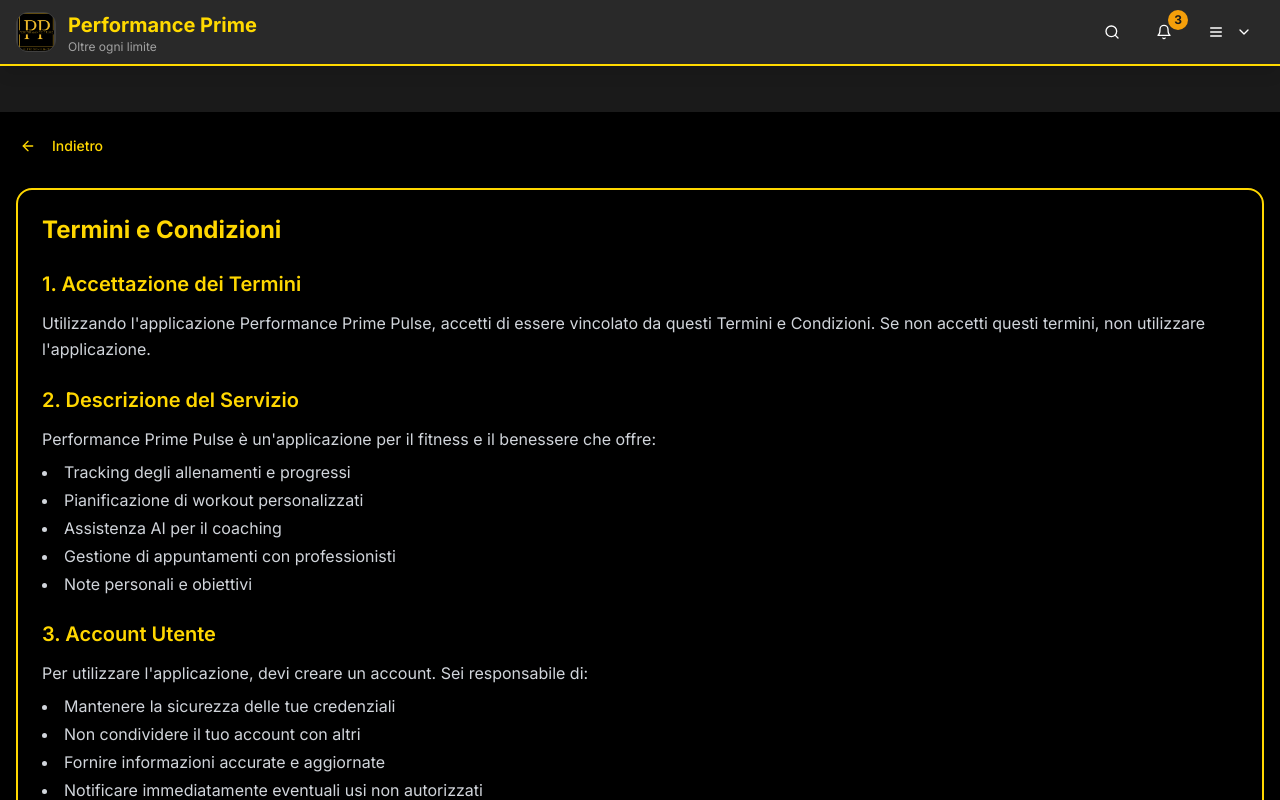
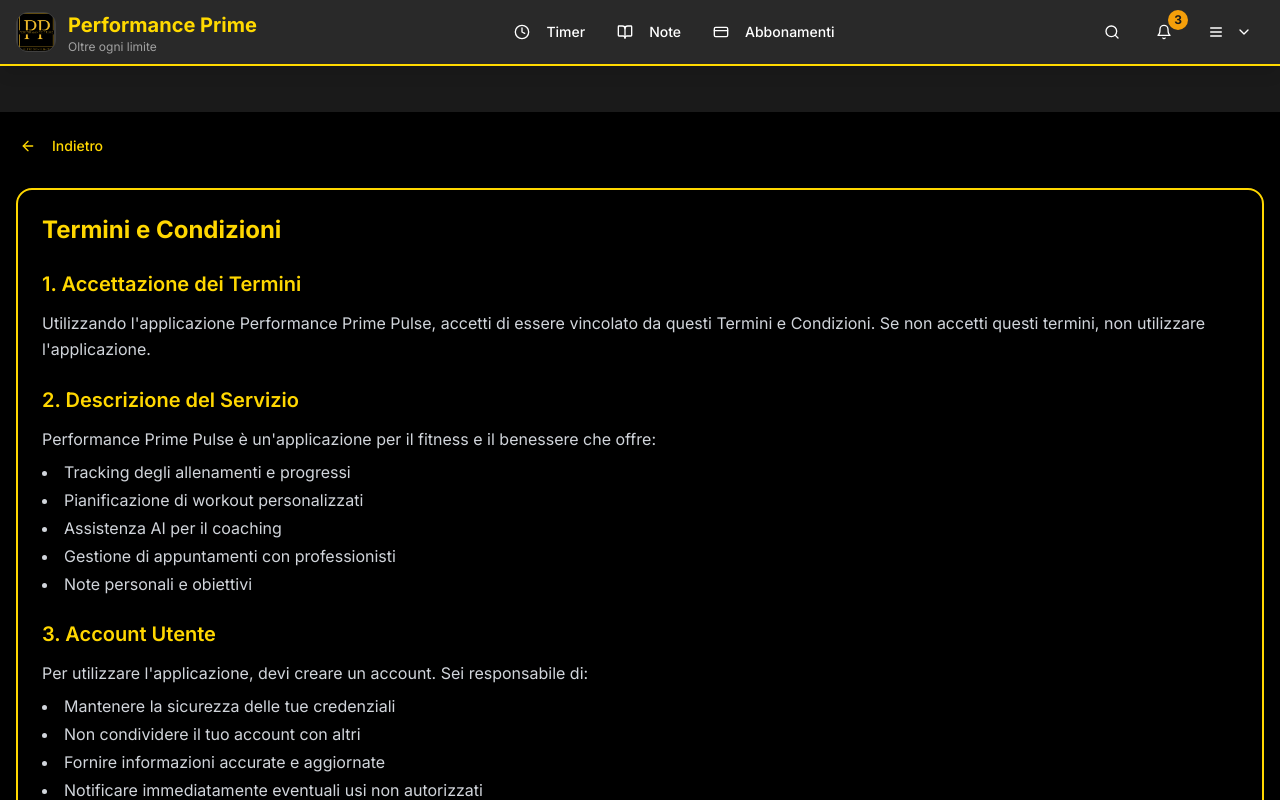
Before and after one commit to Mattiasilvester/performance-prime-pulse, a React (Vite) app: page /terms-and-conditions in a window 1280 px wide. Shown: the top 800 px of the page. Built offline with nearby package versions, Linux system fonts and the light colour scheme.

Commit message:
feat: migliorata accessibilità navigazione - aggiunta barra navigazione rapida per desktop - implementato Floating Action Button per mobile - azioni rapide accessibili senza overlay - menu hamburger semplificato con solo funzioni secondarie - UX migliorata per nuovi utenti

```diff
--- a/src/components/dashboard/QuickActions.tsx
+++ b/src/components/dashboard/QuickActions.tsx
@@ -1,4 +1,4 @@
-import { Play, Calendar, MessageSquare, Plus, Lock } from 'lucide-react';
+import { Play, Calendar, MessageSquare, Plus, Lock, Clock, BookOpen } from 'lucide-react';
 import { Button } from '@/components/ui/button';
 import { useNavigate } from 'react-router-dom';
 import { useState, useEffect } from 'react';
@@ -104,6 +104,25 @@ const QuickActions = () => {
       textColor: 'text-white',
       onClick: handleStartWorkout,
       disabled: isLoading,
+      accessible: true,
+    },
+    {
+      label: 'Timer',
+      description: 'Avvia timer allenamento',
+      icon: Clock,
+      color: 'bg-gradient-to-r from-[#c89116] to-black hover:from-black hover:to-[#c89116] border-2 border-[#c89116]',
+      textColor: 'text-white',
+      onClick: () => navigate('/timer'),
+      accessible: true,
+    },
+    {
+      label: 'Note',
+      description: 'Gestisci le tue note',
+      icon: BookOpen,
+      color: 'bg-gradient-to-r from-black to-[#c89116] hover:from-[#c89116] hover:to-black border-2 border-[#c89116]',
+      textColor: 'text-white',
+      onClick: () => navigate('/notes'),
+      accessible: true,
     },
     {
       label: 'Prenota Sessione',
@@ -111,21 +130,7 @@ const QuickActions = () => {
       icon: Calendar,
       color: 'bg-gradient-to-r from-[#c89116] to-black hover:from-black hover:to-[#c89116] border-2 border-[#c89116]',
       textColor: 'text-white',
-    },
-    {
-      label: 'Chat AI Coach',
-      description: 'Chiedi consiglio',
-      icon: MessageSquare,
-      color: 'bg-gradient-to-r from-black to-[#c89116] hover:from-[#c89116] hover:to-black border-2 border-[#c89116]',
-      textColor: 'text-white',
-    },
-    {
-      label: 'Nuovo Obiettivo',
-      description: 'Sfida te stesso',
-      icon: Plus,
-      color: 'bg-gradient-to-r from-[#c89116] to-black hover:from-black hover:to-[#c89116] border-2 border-[#c89116]',
-      textColor: 'text-white',
-      onClick: handleNewObjectiveClick,
+      accessible: false,
     },
   ];
 
@@ -135,10 +140,11 @@ const QuickActions = () => {
 
         <h3 className="text-lg font-semibold text-pp-gold mb-4">Azioni Rapide</h3>
 
-        <div className="grid grid-cols-2 lg:grid-cols-4 gap-4 relative">
+        <div className="grid grid-cols-2 lg:grid-cols-4 gap-4">
           {actions.map((action) => {
             const Icon = action.icon;
 
+            if (action.accessible) {
               return (
                 <Button
                   key={action.label}
@@ -153,16 +159,31 @@ const QuickActions = () => {
                   </div>
                 </Button>
               );
-          })}
+            } else {
+              return (
+                <div key={action.label} className="relative">
+                  <Button
+                    disabled
+                    className={`${action.color} ${action.textColor} h-auto p-4 flex flex-col items-center space-y-2 opacity-50`}
+                  >
+                    <Icon className="h-6 w-6" />
+                    <div className="text-center">
+                      <p className="font-medium text-sm">{action.label}</p>
+                      <p className="text-xs opacity-90">{action.description}</p>
+                    </div>
+                  </Button>
 
-          {/* Overlay unico su tutta la sezione Azioni Rapide */}
+                  {/* Overlay individuale per azioni bloccate */}
                   <div className="absolute inset-0 bg-gray-600/40 backdrop-blur-sm rounded-lg z-10 flex items-center justify-center">
                     <div className="text-center">
-              <div className="text-4xl mb-4">🔒</div>
-              <h3 className="text-lg font-bold text-white mb-2">Funzionalità in arrivo</h3>
-              <p className="text-sm text-gray-200">Le azioni rapide saranno disponibili presto!</p>
+                      <div className="text-2xl mb-2">🔒</div>
+                      <p className="text-xs text-gray-200">Prossimamente</p>
                     </div>
                   </div>
+                </div>
+              );
+            }
+          })}
         </div>
       </div>
 
--- a/src/components/layout/AppLayout.tsx
+++ b/src/components/layout/AppLayout.tsx
@@ -2,6 +2,7 @@
 import React from 'react';
 import { Header } from './Header';
 import { BottomNavigation } from './BottomNavigation';
+import { FloatingActionButton } from './FloatingActionButton';
 
 interface AppLayoutProps {
   children: React.ReactNode;
@@ -20,6 +21,9 @@ export const AppLayout: React.FC<AppLayoutProps> = ({ children }) => {
 
       {/* Bottom Navigation */}
       <BottomNavigation />
+
+      {/* Floating Action Button */}
+      <FloatingActionButton />
     </div>
   );
 };
--- /dev/null
+++ b/src/components/layout/FloatingActionButton.tsx
@@ -0,0 +1,74 @@
+import { useState } from 'react';
+import { Plus, Clock, BookOpen, CreditCard, X } from 'lucide-react';
+import { Button } from '@/components/ui/button';
+import { useNavigate } from 'react-router-dom';
+import { useTranslation } from '@/hooks/useTranslation';
+
+export const FloatingActionButton = () => {
+  const [isOpen, setIsOpen] = useState(false);
+  const navigate = useNavigate();
+  const { t } = useTranslation();
+
+  const quickActions = [
+    {
+      id: 'timer',
+      label: 'Timer',
+      icon: Clock,
+      path: '/timer',
+      color: 'bg-brand-primary hover:bg-brand-primary/80'
+    },
+    {
+      id: 'notes',
+      label: 'Note',
+      icon: BookOpen,
+      path: '/notes',
+      color: 'bg-interactive-primary hover:bg-interactive-primary/80'
+    },
+    {
+      id: 'subscriptions',
+      label: 'Abbonamenti',
+      icon: CreditCard,
+      path: '/subscriptions',
+      color: 'bg-surface-secondary hover:bg-surface-secondary/80'
+    },
+  ];
+
+  const handleActionClick = (path: string) => {
+    navigate(path);
+    setIsOpen(false);
+  };
+
+  return (
+    <div className="lg:hidden fixed bottom-20 right-4 z-50">
+      {/* Quick Actions */}
+      {isOpen && (
+        <div className="absolute bottom-16 right-0 space-y-2">
+          {quickActions.map((action) => {
+            const Icon = action.icon;
+            return (
+              <Button
+                key={action.id}
+                onClick={() => handleActionClick(action.path)}
+                className={`${action.color} text-background shadow-lg w-12 h-12 rounded-full flex items-center justify-center transition-all duration-200 hover:scale-110`}
+              >
+                <Icon className="h-5 w-5" />
+              </Button>
+            );
+          })}
+        </div>
+      )}
+
+      {/* Main FAB */}
+      <Button
+        onClick={() => setIsOpen(!isOpen)}
+        className={`${
+          isOpen
+            ? 'bg-interactive-danger hover:bg-interactive-danger/80'
+            : 'bg-brand-primary hover:bg-brand-primary/80'
+        } text-background shadow-lg w-14 h-14 rounded-full flex items-center justify-center transition-all duration-200 hover:scale-110`}
+      >
+        {isOpen ? <X className="h-6 w-6" /> : <Plus className="h-6 w-6" />}
+      </Button>
+    </div>
+  );
+};
--- a/src/components/layout/Header.tsx
+++ b/src/components/layout/Header.tsx
@@ -1,4 +1,4 @@
-import { Bell, Search, Menu, LogOut, ChevronDown, Home, Dumbbell, Calendar, Bot, User, FileText, Timer, CreditCard, X, Shield, FileText as FileTextIcon } from 'lucide-react';
+import { Bell, Search, Menu, LogOut, ChevronDown, Home, Dumbbell, Calendar, Bot, User, FileText, Timer, CreditCard, X, Shield, FileText as FileTextIcon, Clock, BookOpen } from 'lucide-react';
 import { Button } from '@/components/ui/button';
 import { useState, useEffect, useRef } from 'react';
 import { useAuth } from '@/hooks/useAuth';
@@ -44,14 +44,19 @@ export const Header = () => {
   const searchRef = useRef<HTMLDivElement>(null);
   const { t } = useTranslation();
 
-  const navigationItems = [
+  // Funzioni principali accessibili direttamente
+  const primaryNavigationItems = [
+    { id: 'timer', label: 'Timer', icon: Clock, path: '/timer' },
+    { id: 'notes', label: 'Note', icon: BookOpen, path: '/notes' },
+    { id: 'subscriptions', label: 'Abbonamenti', icon: CreditCard, path: '/subscriptions' },
+  ];
+
+  // Funzioni secondarie nel menu hamburger
+  const secondaryNavigationItems = [
     { id: 'dashboard', label: t('navigation.dashboard'), icon: Home, path: '/' },
-    { id: 'subscriptions', label: 'Abbonamenti', icon: CreditCard, path: '/subscriptions' },
     { id: 'workouts', label: t('navigation.workouts'), icon: Dumbbell, path: '/workouts' },
     { id: 'schedule', label: t('navigation.schedule'), icon: Calendar, path: '/schedule' },
-    { id: 'timer', label: t('navigation.timer'), icon: Timer, path: '/timer' },
     { id: 'ai-coach', label: t('navigation.aiCoach'), icon: Bot, path: '/ai-coach' },
-    { id: 'notes', label: t('navigation.notes'), icon: FileText, path: '/notes' },
     { id: 'profile', label: t('navigation.profile'), icon: User, path: '/profile' },
   ];
 
@@ -173,6 +178,31 @@ export const Header = () => {
             </div>
           </div>
 
+          {/* Barra di navigazione rapida per desktop */}
+          <div className="hidden lg:flex items-center space-x-2">
+            {primaryNavigationItems.map((item) => {
+              const Icon = item.icon;
+              const isActive = location.pathname === item.path;
+
+              return (
+                <Button
+                  key={item.id}
+                  variant="ghost"
+                  size="sm"
+                  onClick={() => navigate(item.path)}
+                  className={`flex items-center space-x-2 px-3 py-2 rounded-lg transition-all duration-200 ${
+                    isActive
+                      ? "bg-brand-primary text-background"
+                      : "text-text-primary hover:bg-interactive-primary hover:text-background"
+                  }`}
+                >
+                  <Icon className="h-4 w-4" />
+                  <span className="text-sm font-medium">{item.label}</span>
+                </Button>
+              );
+            })}
+          </div>
+
           {/* User info and actions */}
           <div className="flex items-center space-x-3">
             {user && (
@@ -263,7 +293,7 @@ export const Header = () => {
                 align="end"
                 className="w-56 bg-surface-primary border border-border-primary shadow-lg"
               >
-                {navigationItems.map((item) => {
+                {secondaryNavigationItems.map((item) => {
                   const Icon = item.icon;
                   const isActive = location.pathname === item.path;
 
```
Also changed, not shown: 1 other file (tests, documents, lock files or other folders). Lines whose indentation alone changed are shown as unchanged.
